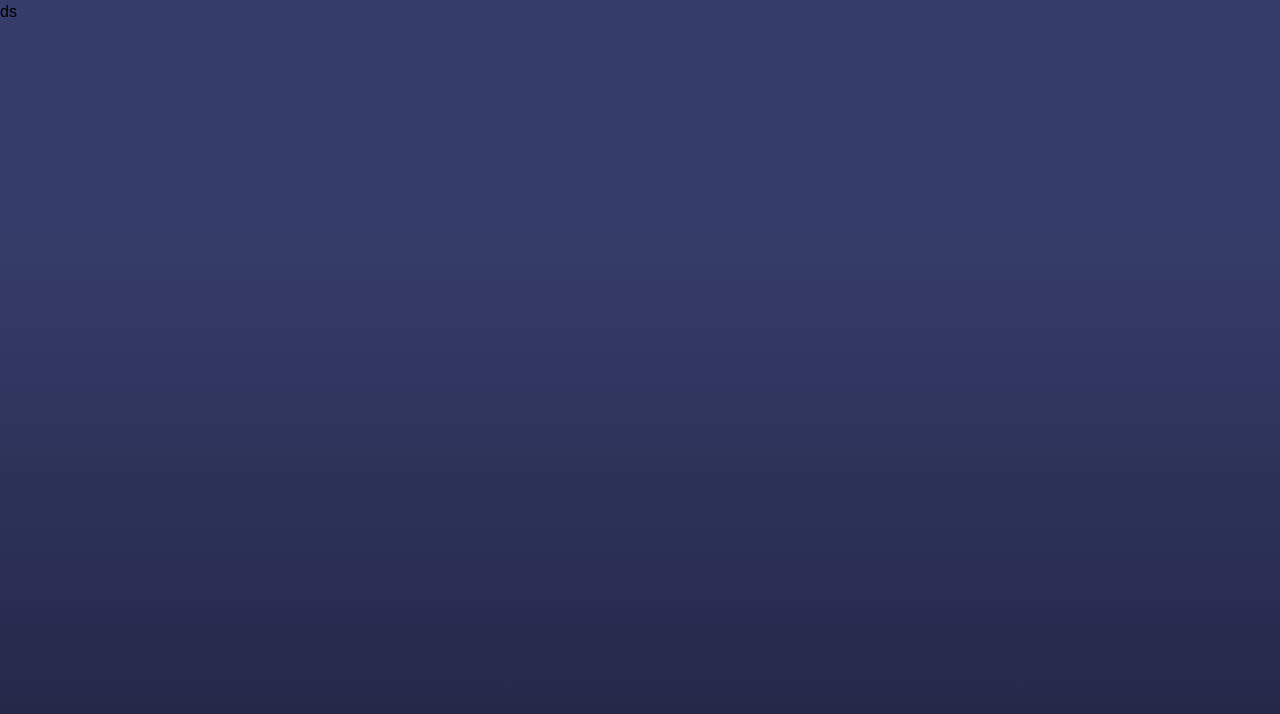
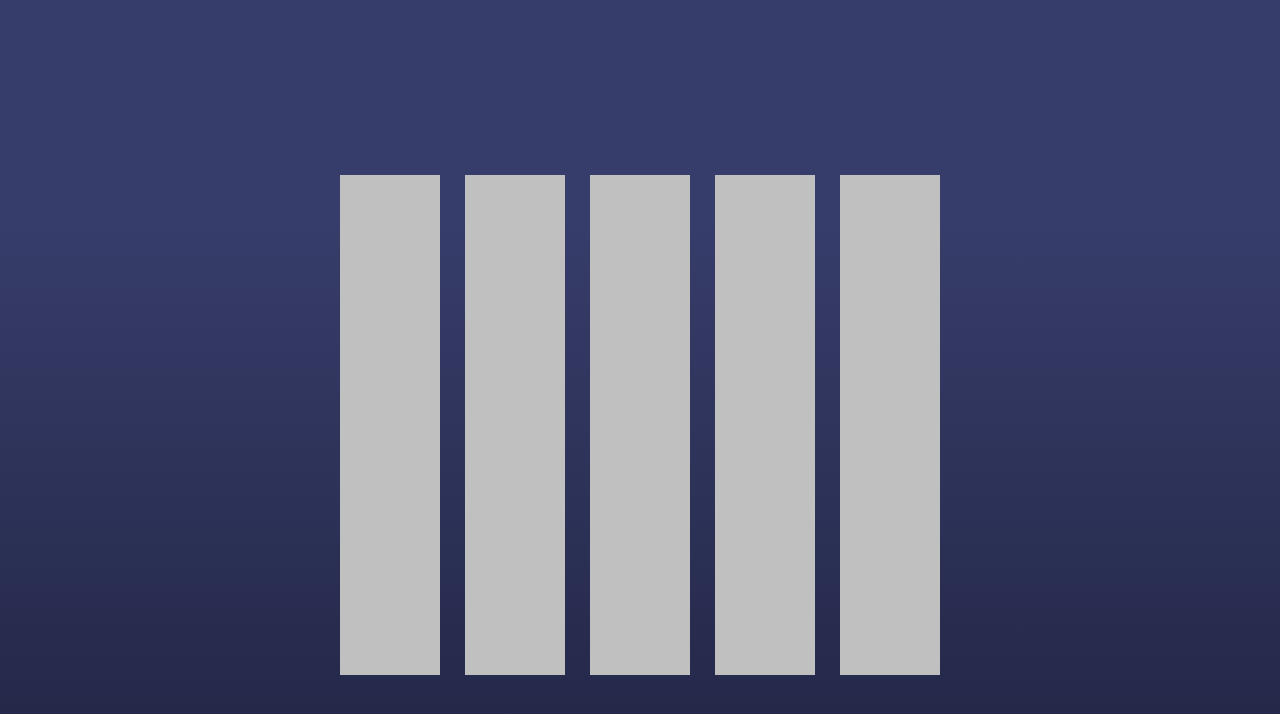
Before and after one commit to gLozeen/Mines, a React (Create React App) app: page / in a window 1280 px wide. Shown: the top 714 px of the page. Built offline with nearby package versions, Linux system fonts and the light colour scheme; a web font is replaced by a local one.

Commit message:
feat: add mines grid

```diff
--- a/src/App.tsx
+++ b/src/App.tsx
@@ -4,16 +4,52 @@ import { makeAutoObservable } from "mobx";
 import { observer } from "mobx-react";
 import styled from "@emotion/styled";
 import { GameStore } from "./lib/gameStore";
+import { MineCase } from "./components/mine/MineCase";
+import { Mine } from "./components/mine/Mine";
+import { MineLine } from "./components/mine/MineLine";
 
 export const gameStore = new GameStore();
 const App = observer(() => {
-  React.useEffect(() => {
-    alert("woa");
-  }, []);
+  React.useEffect(() => {}, []);
   return (
-    <>
-      <div>ds</div>
-    </>
+    <MineCase>
+      <MineLine>
+        <Mine onClick={() => gameStore.mineClicked()} />
+        <Mine onClick={() => gameStore.mineClicked()} />
+        <Mine onClick={() => gameStore.mineClicked()} />
+        <Mine onClick={() => gameStore.mineClicked()} />
+        <Mine onClick={() => gameStore.mineClicked()} />
+      </MineLine>
+      <MineLine>
+        <Mine onClick={() => gameStore.mineClicked()} />
+        <Mine onClick={() => gameStore.mineClicked()} />
+        <Mine onClick={() => gameStore.mineClicked()} />
+        <Mine onClick={() => gameStore.mineClicked()} />
+        <Mine onClick={() => gameStore.mineClicked()} />
+      </MineLine>
+      <MineLine>
+        <Mine onClick={() => gameStore.mineClicked()} />
+        <Mine onClick={() => gameStore.mineClicked()} />
+        <Mine onClick={() => gameStore.mineClicked()} />
+        <Mine onClick={() => gameStore.mineClicked()} />
+        <Mine onClick={() => gameStore.mineClicked()} />
+      </MineLine>
+      <MineLine>
+        <Mine onClick={() => gameStore.mineClicked()} />
+        <Mine onClick={() => gameStore.mineClicked()} />
+        <Mine onClick={() => gameStore.mineClicked()} />
+        <Mine onClick={() => gameStore.mineClicked()} />
+        <Mine onClick={() => gameStore.mineClicked()} />
+      </MineLine>
+      <MineLine>
+        <Mine onClick={() => gameStore.mineClicked()} />
+        <Mine onClick={() => gameStore.mineClicked()} />
+        <Mine onClick={() => gameStore.mineClicked()} />
+        <Mine onClick={() => gameStore.mineClicked()} />
+        <Mine onClick={() => gameStore.mineClicked()} />
+      </MineLine>
+    </MineCase>
   );
 });
+
 export default App;
--- /dev/null
+++ b/src/components/mine/Mine.tsx
@@ -0,0 +1,8 @@
+import styled from "@emotion/styled";
+
+export const Mine = styled.div`
+  width: 100px;
+  height: 100px;
+  border: 1px solid silver;
+  background-color: silver;
+`;
--- /dev/null
+++ b/src/components/mine/MineCase.tsx
@@ -0,0 +1,13 @@
+import styled from "@emotion/styled";
+
+export const MineCase = styled.div`
+  position: absolute;
+  height: 100%;
+  justify-items: center;
+  align-items: center;
+  left: 50%;
+  transform: translate(-50%, 0);
+  display: grid;
+  grid-template-columns: 1fr;
+  padding: 175px;
+`;
--- /dev/null
+++ b/src/components/mine/MineLine.tsx
@@ -0,0 +1,8 @@
+import styled from "@emotion/styled";
+
+export const MineLine = styled.div`
+  height: 100px;
+  display: grid;
+  grid-template-columns: 1fr 1fr 1fr 1fr 1fr;
+  gap: 25px;
+`;
--- a/src/lib/gameStore.ts
+++ b/src/lib/gameStore.ts
@@ -21,4 +21,7 @@ export class GameStore {
 
     stateHandlers[newState]();
   }
+  mineClicked() {
+    return alert("Mine clicked!");
+  }
 }
```
Also changed, not shown: src/components/mine/bckg-img.jpg (added).
